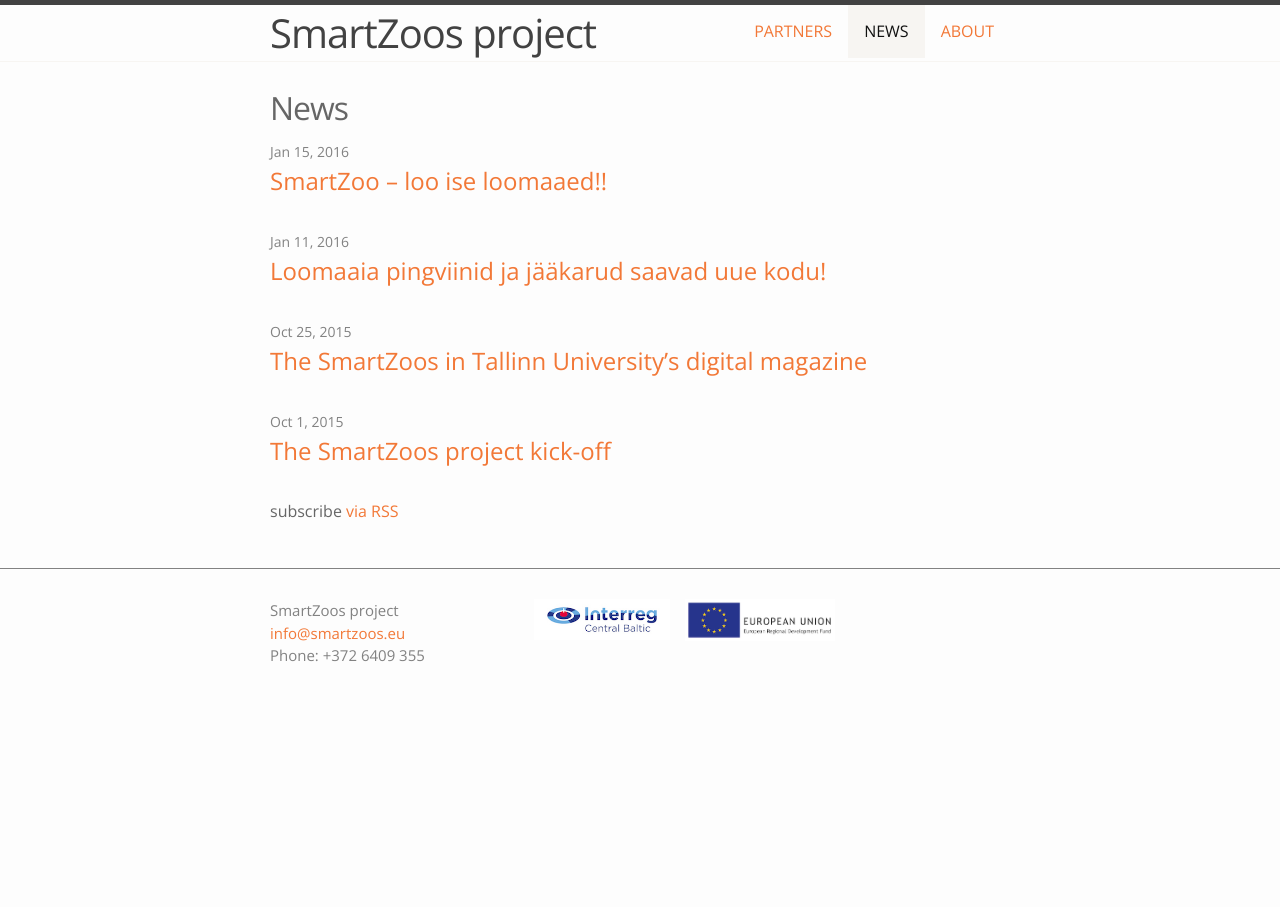
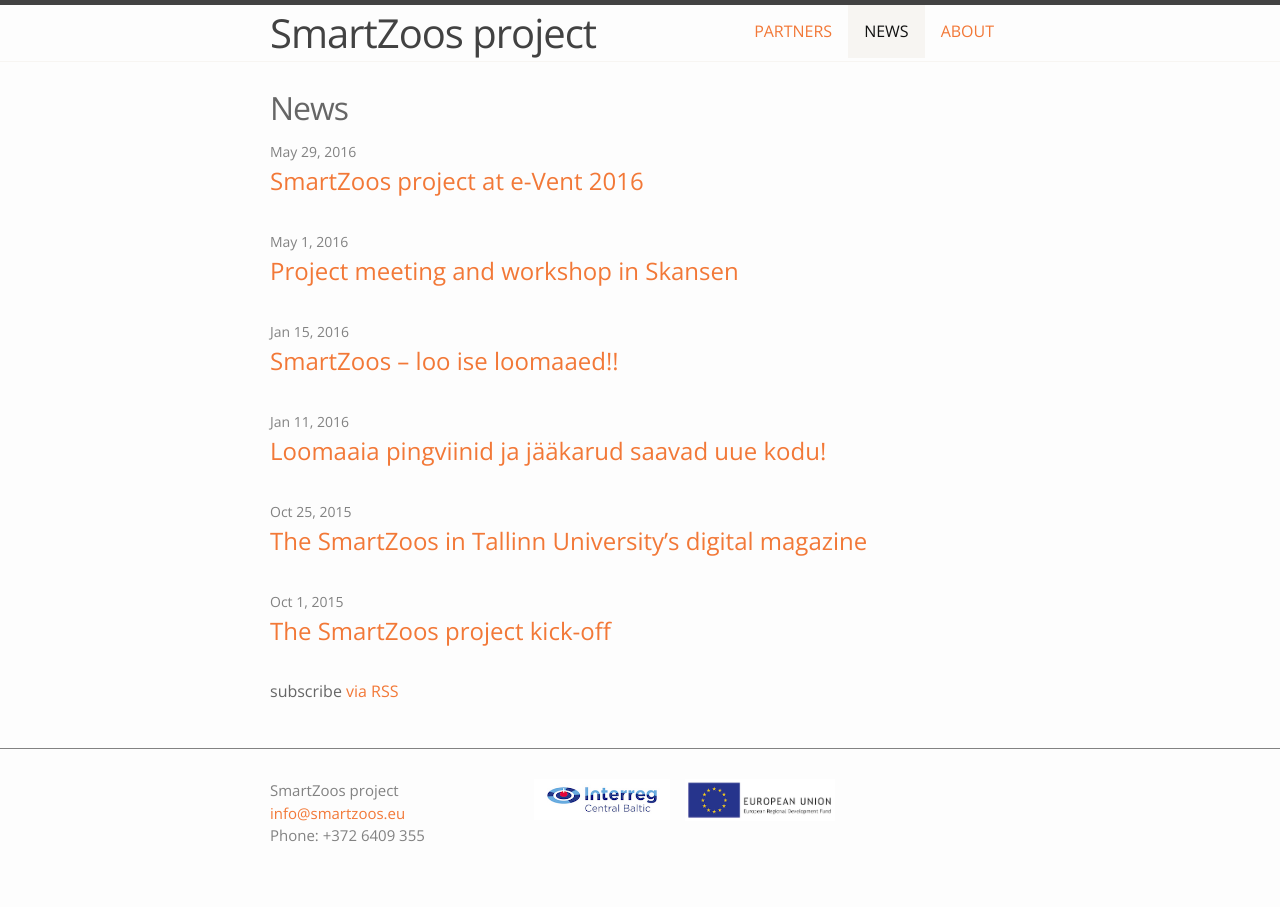
Before and after one commit to tammets/SmartZoosSite, a Jekyll site: the page built from news.md, in a window 1280 px wide. Built offline with Jekyll 4.4.1, drawn with Linux system fonts in a browser that asks for light colours.

Commit message:
News update

```diff
--- a/_posts/2015-10-01-3.markdown
+++ b/_posts/2015-10-01-3.markdown
@@ -2,7 +2,7 @@
 layout: post
 title:  "The SmartZoos project kick-off"
 date:   2015-10-01 11:01:08 +0200
-categories: Project news
+categories: meeting
 ---
 ![Kickoff](/images/blog-posts/kickoff.jpg)
 
--- a/_posts/2015-10-02-4.markdown
+++ b/_posts/2015-10-02-4.markdown
@@ -2,7 +2,7 @@
 layout: post
 title:  "The SmartZoos in Tallinn University’s digital magazine"
 date:   2015-10-25 11:01:08 +0200
-categories: project in media
+categories: media
 ---
 The SmartZoos project has been presented [Tallinn University’s digital magazine (in Estonian)][TLU-magazine].
 
--- a/_posts/2016-01-11-2.markdown
+++ b/_posts/2016-01-11-2.markdown
@@ -2,7 +2,7 @@
 layout: post
 title:  "Loomaaia pingviinid ja jääkarud saavad uue kodu!"
 date:   2016-01-11 11:01:08 +0200
-categories: project in media
+categories: media
 ---
 Järgmisel aastal alustavad Tallinna ülikooli teadlased loomaaias SmartZoo nimelist eksperimentprojekti, millist selle ühe eestvedaja Terje Väljataga teada mujal maailmas pole veel tehtud. Nimelt hakkavad Tallinna ülikooli teadlased koos Rootsi ja Soome kolleegidega välja mõtlema ülesandeid, tegevusi ning tehnilisi lahendusi, kuidas nutiseadmete abil muuta loomaaias käimine nii lastele kui ka täiskasvanutele huvitavamaks, interaktiivsemaks ja mis peamine, mängulisemaks.
 
--- a/_posts/2016-01-15-1.markdown
+++ b/_posts/2016-01-15-1.markdown
@@ -1,8 +1,8 @@
 ---
 layout: post
-title:  "SmartZoo – loo ise loomaaed!!"
+title:  "SmartZoos – loo ise loomaaed!!"
 date:   2016-01-15 11:01:08 +0200
-categories: Project in media
+categories: media
 ---
 ![SmartZoo](/images/blog-posts/sisalik.jpg)
 
--- /dev/null
+++ b/_posts/2016-05-01-5.markdown
@@ -0,0 +1,11 @@
+---
+layout: post
+title:  "Project meeting and workshop in Skansen"
+date:   2016-05-01 11:01:08 +0200
+categories: meeting
+---
+![SmartZoo](/images/blog-posts/IMG_0725.JPG)
+
+In April 28th and 29th 2016 SmartZoos project team met in Skansen to reflect on the project progress and plan next activities. Despite of the not-so-inviting-weather the overall mood was positive and enthusiastic. The main focus of this meeting was to get started with a process of designing gamified learning scenarios for the SmartZoos service package. Martin (TLU) led us through various game elements by running an interactive quiz. This activity helped us to open up our minds for serious brainstorming. Working in groups resulted in quite interesting and promising ideas. We’ll talk about them later then the ideas have matured and taken a more concrete shape. Being already in Skansen, we also used our opportunity to explore Skansen inhabitants and its open-air museum.
+
+<a data-flickr-embed="true"  href="https://www.flickr.com/photos/tammets/albums/72157667762554570" title="SmartZoos Skansen"><img src="https://farm2.staticflickr.com/1530/26681756466_39ea672fc5_z.jpg" width="740" height="480" alt="SmartZoos Skansen"></a><script async src="//embedr.flickr.com/assets/client-code.js" charset="utf-8"></script>
--- /dev/null
+++ b/_posts/2016-06-01-6.markdown
@@ -0,0 +1,11 @@
+---
+layout: post
+title:  "SmartZoos project at e-Vent 2016"
+date:   2016-05-29 12:01:08 +0200
+categories: media
+---
+![SmartZoo](/images/blog-posts/smartzoos_event2016.jpg)
+
+The vision of the SmartZoos project was presented at [e-Vent][htk-event]  - a digital innovation day at Tallinn University dedicated to interesting research and development projects related to technology and innovation in society and education.
+
+[htk-event]: http://htk.tlu.ee/event/
```
Also changed, not shown: images/blog-posts/IMG_0725.JPG (added), images/blog-posts/smartzoos_event2016.jpg (added).
